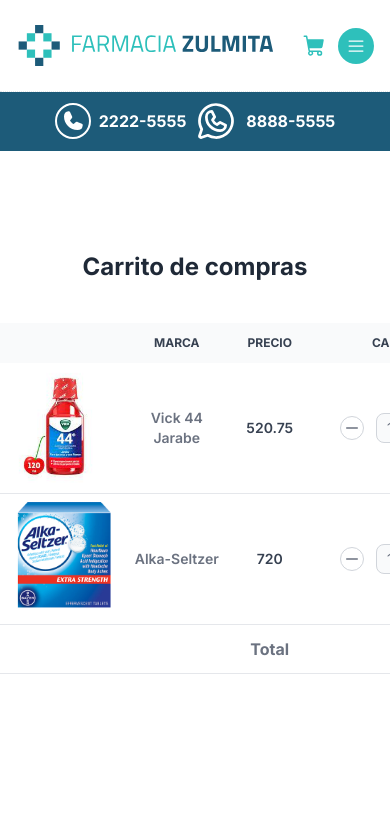
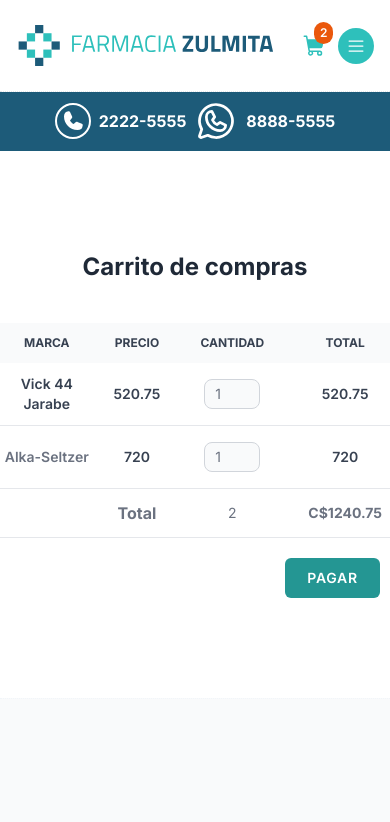
Before and after one commit to ventura01/myshop-app, a Next.js app: page /cart in a window 390 px wide. Shown: the top 822 px of the page. Built offline with nearby package versions, Linux system fonts and the light colour scheme.

Commit message:
Cart page fixes 4

```diff
--- a/app/cart/page.tsx
+++ b/app/cart/page.tsx
@@ -11,18 +11,23 @@
   const [cartQty, setCartQty] = useState(1);
   return (
     <div className="container relative overflow-x-auto max-w-screen-md mx-auto py-20 flex flex-col gap-y-5">
-      <h1 className="text-2xl font-bold text-gray-800 text-center py-5">Carrito de compras</h1>
+      <h1 className="text-2xl font-bold text-gray-800 text-center py-5">
+        Carrito de compras
+      </h1>
       <table className="w-full text-sm text-left rtl:text-right text-gray-500 dark:text-gray-400">
         <thead className="text-xs text-gray-700 uppercase bg-gray-50">
           <tr className="">
-            <th scope="col" className="px-6 py-3 text-center"></th>
+            <th
+              scope="col"
+              className="px-6 py-3 text-center hidden sm:flex"
+            ></th>
             <th scope="col" className="px-6 py-3 text-center">
               Marca
             </th>
-            <th scope="col" className="px-6 py-3 text-center">
+            <th scope="col" className="px-4 sm:px-6 py-3 text-center">
               Precio
             </th>
-            <th scope="col" className="px-6 py-3 text-center">
+            <th scope="col" className="px-4 sm:px-6 py-3 text-center">
               Cantidad
             </th>
             <th scope="col" className="px-6 py-3 text-center">
@@ -32,18 +37,19 @@
         </thead>
         <tbody>
           <tr className="bg-white border-b">
-            <td>
+            <td className="hidden sm:flex">
               <div className="relative w-32 h-32">
                 <Image
                   src={producto.image}
                   alt={producto.brand}
+                  priority
                   className="object-cover"
                   fill
                 />
               </div>
             </td>
             <td className="text-center">
-              <p className="font-semibold">{producto.brand}</p>
+              <p className="font-semibold text-gray-700">{producto.brand}</p>
             </td>
             <td className="text-center">
               <span className="text-gray-700 font-semibold">
@@ -52,8 +58,8 @@
             </td>
             <td className="px-6 py-4">
               <div className="flex justify-center items-center">
-                <button
-                  className="inline-flex items-center justify-center p-1 me-3 text-sm font-medium h-6 w-6 text-gray-500 bg-white border border-gray-300 rounded-full focus:outline-none hover:bg-gray-100 focus:ring-4 focus:ring-gray-200 dark:bg-gray-800 dark:text-gray-400 dark:border-gray-600 dark:hover:bg-gray-700 dark:hover:border-gray-600 dark:focus:ring-gray-700"
+                {/* <button
+                  className="inline-flex items-center justify-center p-1 me-3 text-sm font-medium h-6 w-6 text-gray-500 bg-white border border-gray-300 rounded-full focus:outline-none hover:bg-gray-100 focus:ring-4 focus:ring-gray-200 dark:text-gray-400 dark:border-gray-600 dark:hover:bg-gray-700 dark:hover:border-gray-600 dark:focus:ring-gray-700"
                   type="button"
                 >
                   <span className="sr-only">Quantity button</span>
@@ -72,7 +78,7 @@
                       d="M1 1h16"
                     />
                   </svg>
-                </button>
+                </button> */}
                 <div>
                   <input
                     type="number"
@@ -82,7 +88,7 @@
                     required
                   />
                 </div>
-                <button
+                {/* <button
                   className="inline-flex items-center justify-center h-6 w-6 p-1 ms-3 text-sm font-medium text-gray-500 bg-white border border-gray-300 rounded-full focus:outline-none hover:bg-gray-100 focus:ring-4 focus:ring-gray-200 dark:text-gray-400 dark:border-gray-600 dark:hover:bg-gray-700 dark:hover:border-gray-600 dark:focus:ring-gray-700"
                   type="button"
                 >
@@ -102,7 +108,7 @@
                       d="M9 1v16M1 9h16"
                     />
                   </svg>
-                </button>
+                </button> */}
               </div>
               {/* <p className="text-gray-700 font-semibold">{cartQty}</p> */}
             </td>
@@ -113,8 +119,8 @@
             </td>
           </tr>
           <tr className="bg-white border-b">
-            <td>
-              <div className="relative w-32 h-32">
+            <td className="hidden sm:flex">
+              <div className="relative w-32 h-32 hidden sm:flex">
                 <Image
                   src="/img/prod-2.jpg"
                   alt={producto.brand}
@@ -131,7 +137,7 @@
             </td>
             <td className="px-6 py-4">
               <div className="flex justify-center items-center">
-                <button
+                {/* <button
                   className="inline-flex items-center justify-center p-1 me-3 text-sm font-medium h-6 w-6 text-gray-500 bg-white border border-gray-300 rounded-full focus:outline-none hover:bg-gray-100 focus:ring-4 focus:ring-gray-200 dark:text-gray-400 dark:border-gray-600 dark:hover:bg-gray-700 dark:hover:border-gray-600 dark:focus:ring-gray-700"
                   type="button"
                 >
@@ -151,7 +157,7 @@
                       d="M1 1h16"
                     />
                   </svg>
-                </button>
+                </button> */}
                 <div>
                   <input
                     type="number"
@@ -161,7 +167,7 @@
                     required
                   />
                 </div>
-                <button
+                {/* <button
                   className="inline-flex items-center justify-center h-6 w-6 p-1 ms-3 text-sm font-medium text-gray-500 bg-white border border-gray-300 rounded-full focus:outline-none hover:bg-gray-100 focus:ring-4 focus:ring-gray-200 dark:bg-gray-800 dark:text-gray-400 dark:border-gray-600 dark:hover:bg-gray-700 dark:hover:border-gray-600 dark:focus:ring-gray-700"
                   type="button"
                 >
@@ -181,7 +187,7 @@
                       d="M9 1v16M1 9h16"
                     />
                   </svg>
-                </button>
+                </button> */}
               </div>
               {/* <p className="text-gray-700 font-semibold">{cartQty}</p> */}
             </td>
@@ -192,7 +198,7 @@
         </tbody>
         <tfoot>
           <tr className="bg-white border-b">
-            <td className="px-6 py-3"></td>
+            <td className="hidden sm:flex"></td>
             <td className="px-6 py-3"></td>
             <th
               scope="row"
@@ -201,10 +207,10 @@
               Total
             </th>
             <td className="px-6 py-3 text-center">2</td>
-            <td className="px-6 py-3 text-center font-bold">1240.75</td>
+            <td className="px-6 py-3 text-center font-bold">C$1240.75</td>
           </tr>
           <tr className="bg-white ">
-            <td className=""></td>
+            <td className="hidden sm:flex"></td>
             <td className=""></td>
             <td className=""></td>
             <td className=""></td>
@@ -212,10 +218,10 @@
               <div className="">
                 <Button
                   title="Pagar"
-                  buttonStyles="text-xl border-2 hover:text-[#249693] tracking-wider text-white hover:border-secondary border-transparent bg-[#249693] hover:bg-white"
+                  buttonStyles="text-sm sm:text-xl border-2 hover:text-[#249693] tracking-wider text-white hover:border-secondary border-transparent bg-[#249693] hover:bg-white"
                   btnType="button"
                   isDisabled={false}
-                  //   handleClick={() => router.push(`/product/${producto.id}`)}
+                  // handleClick={() => router.push(`/product/${producto.id}`)}
                 />
               </div>
             </td>
--- a/app/components/Navbar.tsx
+++ b/app/components/Navbar.tsx
@@ -24,13 +24,13 @@
 const Navbar = (props: Props) => {
   const [isOpen, setIsOpen] = useState(false);
   const path = usePathname();
-  const [cartQty, setCartQty] = useState(0);
+  const [cartQty, setCartQty] = useState(2);
   return (
     <header className="border-b-[1px] border-dotted z-50 shadow-m bg-white w-full fixed top-0">
       <div className="container max-w-screen-xl mx-auto py-5 md:py-5">
         <nav className="flex justify-between items-center mx-4 lg:mx-0">
           <div>
-            <Link href="/">
+            <Link href="/" className="">
               <Image
                 src={"/logo.svg"}
                 width={260}
```
